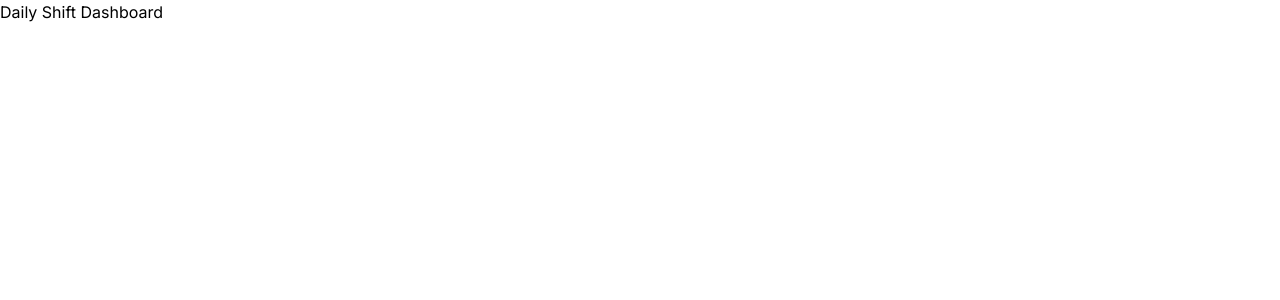
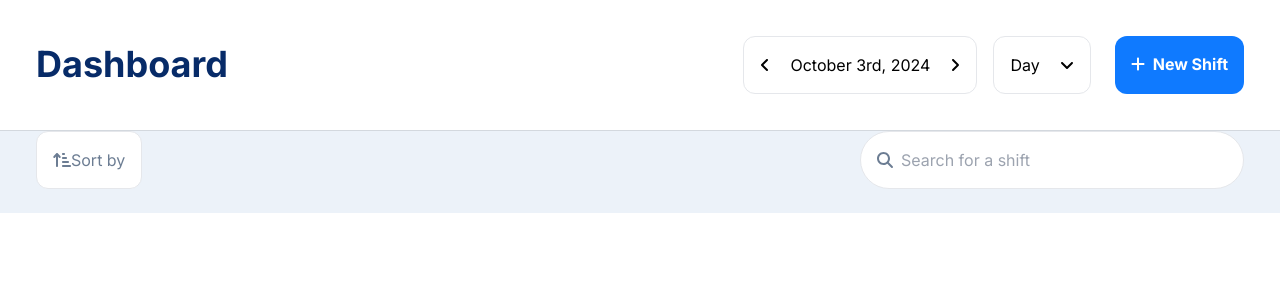
Before and after one commit to GTBitsOfGood/bagel-rescue, a Next.js app: page /DailyShiftDashboard in a window 1280 px wide. Shown: the top 300 px of the page. Built offline with nearby package versions, Linux system fonts and the light colour scheme.

Commit message:
page creation

```diff
--- a/src/app/DailyShiftDashboard/page.tsx
+++ b/src/app/DailyShiftDashboard/page.tsx
@@ -1,11 +1,47 @@
 'use client'
 
 import React, { useEffect, useState } from 'react';
+import { FontAwesomeIcon } from '@fortawesome/react-fontawesome';
+import { faAngleDown, faAngleLeft, faAngleRight, faArrowUpShortWide, faPlus, faSearch, faSortDesc } from '@fortawesome/free-solid-svg-icons';
 
 function DailyShiftDashboardPage() {
     return (
-        <div>
-        <h1>Daily Shift Dashboard</h1>
+        <div className='flex flex-col'>
+            <div className='flex flex-row justify-between p-9 border-b-[1px] border-b-[#D3D8DE]'>
+                <span className='text-[#072B68] mt-2 font-[700] text-4xl'>Dashboard</span>
+                <div className='flex gap-6'>
+                    <div className='flex justify-between gap-4'>
+                        <div className='flex border justify-between p-4 rounded-xl gap-5'>
+                            <FontAwesomeIcon icon={faAngleLeft} className='mt-1'/>
+                            <span>October 3rd, 2024</span>
+                            <FontAwesomeIcon icon={faAngleRight} className='mt-1'/>
+                        </div>
+                        <div className='flex border justify-between p-4 rounded-xl'>
+                            <span className='mr-5'>Day</span>
+                            <FontAwesomeIcon icon={faAngleDown} className='mt-1'/>
+                        </div>
+                    </div>
+                    <div className='bg-[#0F7AFF] text-[#FFFFFF] font-[700] p-4 gap-2 rounded-xl'>
+                        <FontAwesomeIcon icon={faPlus} className='mr-2' />
+                         <span>New Shift</span>
+                    </div>
+                </div>
+            </div>
+            <div className='bg-[#ECF2F9] flex flex-col pl-9 pr-9 gap-6'>
+                <div className='flex justify-between text-[#6C7D93]'>
+                    <div className='p-4 rounded-xl gap-2 border bg-white'>
+                        <FontAwesomeIcon icon={faArrowUpShortWide}/>
+                        <span>Sort by</span>
+                    </div>
+                    <div className='flex min-w-96 border p-4 justify-start gap-2 rounded-[2.5rem] bg-white'>
+                        <FontAwesomeIcon icon={faSearch} className='mt-1'/>
+                        <input className='block w-max' type='search' placeholder='Search for a shift'></input>
+                    </div>
+                </div>
+                <div className='flex justify-between'>
+
+                </div>
+            </div>
         </div>
     );
 }
```
Also changed, not shown: src/app/DailyShiftDashboard/page.module.css (added).
